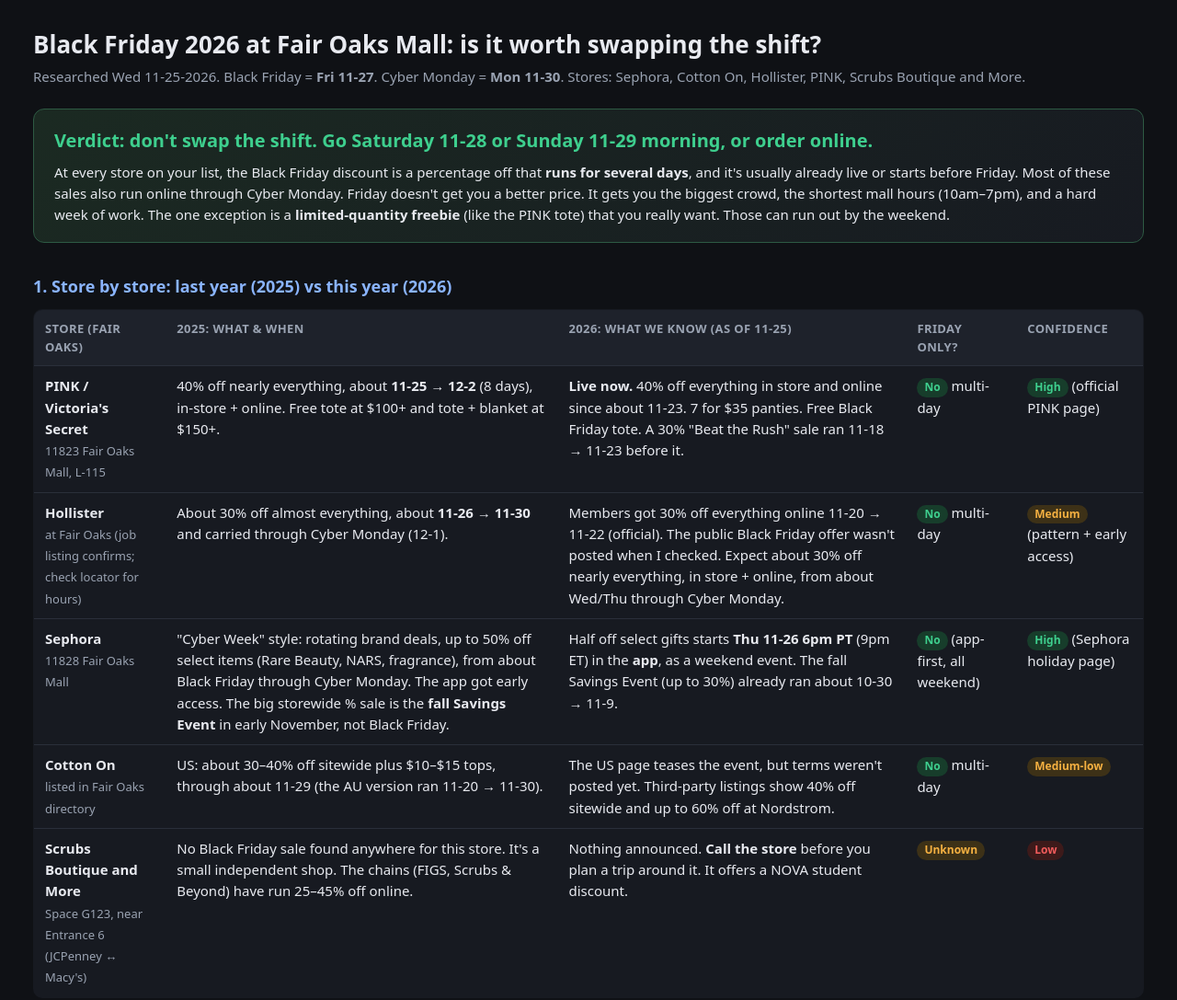
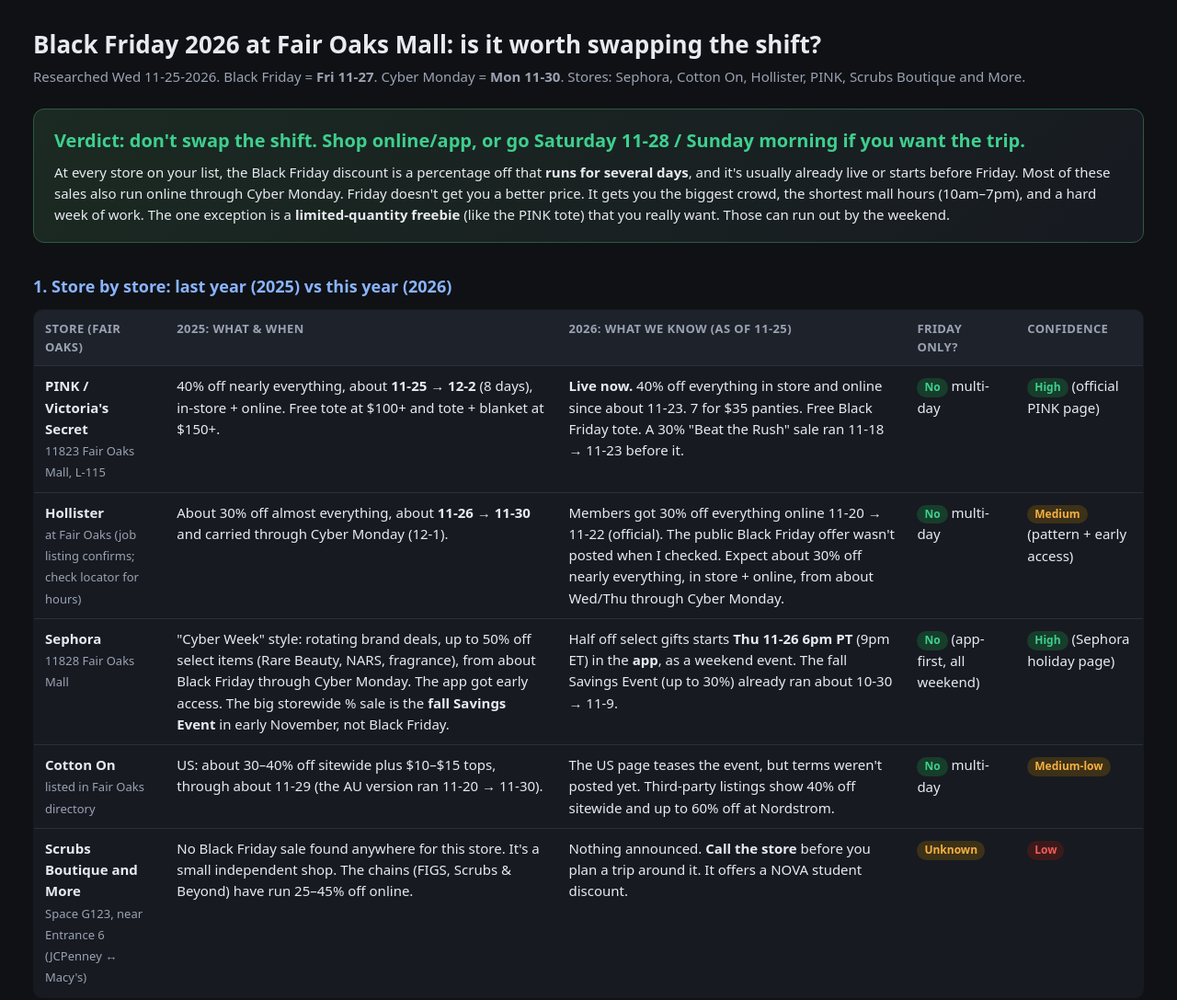
Before and after one commit to xyukiterux/reports, a plain HTML site: page black-friday-2026/index.html in a window 1280 px wide. Shown: the top 1087 px of the page at 92% size. Drawn offline with Linux system fonts and the light colour scheme.

Commit message:
Black Friday page: verdict matches default scoring
Co-Authored-By: Claude Opus 5.5 <noreply@anthropic.com>

```diff
--- a/black-friday-2026/index.html
+++ b/black-friday-2026/index.html
@@ -58,7 +58,7 @@
 <p class="sub">Researched Wed 11-25-2026. Black Friday = <b>Fri 11-27</b>. Cyber Monday = <b>Mon 11-30</b>. Stores: Sephora, Cotton On, Hollister, PINK, Scrubs Boutique and More.</p>
 
 <div class="verdict">
-  <b class="big">Verdict: don't swap the shift. Go Saturday 11-28 or Sunday 11-29 morning, or order online.</b>
+  <b class="big">Verdict: don't swap the shift. Shop online/app, or go Saturday 11-28 / Sunday morning if you want the trip.</b>
   <p style="margin:8px 0 0">At every store on your list, the Black Friday discount is a percentage off that <b>runs for several days</b>, and it's usually already live or starts before Friday. Most of these sales also run online through Cyber Monday. Friday doesn't get you a better price. It gets you the biggest crowd, the shortest mall hours (10am–7pm), and a hard week of work. The one exception is a <b>limited-quantity freebie</b> (like the PINK tote) that you really want. Those can run out by the weekend.</p>
 </div>
 
```
